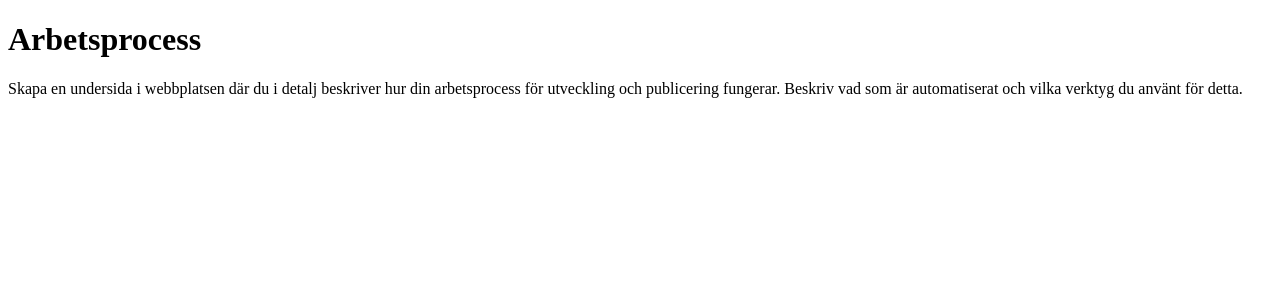
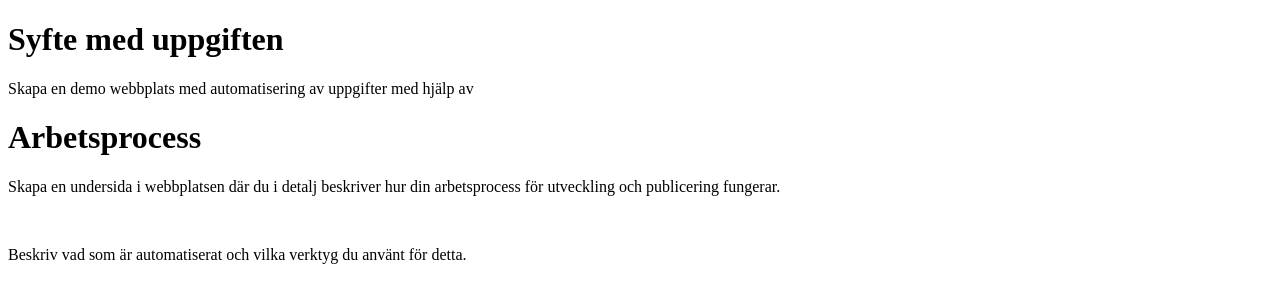
Before and after one commit to Hanin-96/dt211g-moment-1, a website: page src/index.html in a window 1280 px wide. Drawn offline with Linux system fonts and the light colour scheme.

Commit message:
lagt till text

```diff
--- a/src/index.html
+++ b/src/index.html
@@ -8,8 +8,17 @@
 </head>
 
 <body>
+    <h1>Syfte med uppgiften</h1>
+    <p>Skapa en demo webbplats med automatisering av uppgifter med hjälp av  </p>
+
+
     <h1>Arbetsprocess</h1>
-    <p>Skapa en undersida i webbplatsen där du i detalj beskriver hur din arbetsprocess för utveckling och publicering fungerar. Beskriv vad som är automatiserat och vilka verktyg du använt för detta.</p>
+    <p>Skapa en undersida i webbplatsen där du i detalj beskriver hur din arbetsprocess för utveckling och publicering fungerar.</p>
+    <br>
+    <p>Beskriv vad som är automatiserat och vilka verktyg du använt för detta.</p>
+
+
+
 
 </body>
 
```
